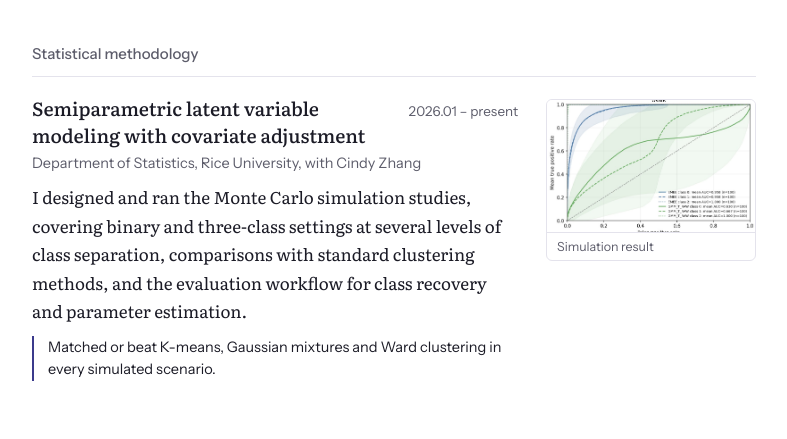
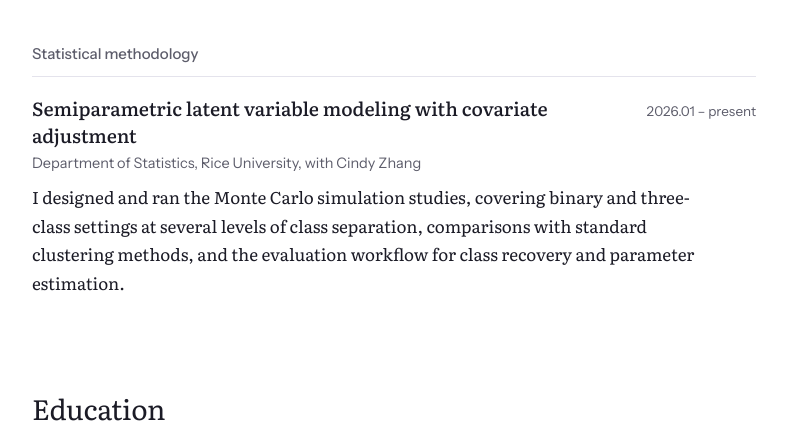
Before and after one commit to Jingrui-Wu/Jingrui-Wu.github.io, a plain HTML site: page index.html in a window 1280 px wide. Shown: the part 2929-3368 px from the top of the page, without its empty margins (412-1199 px from the left). Drawn offline with Linux system fonts and the light colour scheme.

Commit message:
Remove unpublished EMEE results and figure; public CV without unpublished numbers
Co-Authored-By: Claude Opus 5.5 <noreply@anthropic.com>
Claude-Session: https://claude.ai/code/session_01Ls5ijpVKJBaW1mN6mkWbP4

```diff
--- a/index.html
+++ b/index.html
@@ -410,14 +410,10 @@ dialog.viewer::backdrop { background: rgba(14, 14, 24, .82); }
     <div class="theme">
       <h3 class="theme-name">Statistical methodology</h3>
 
-      <article class="project has-fig">
-        <div class="body">
+      <article class="project">
         <div class="project-head"><h3>Semiparametric latent variable modeling with covariate adjustment</h3><span class="when">2026.01 – present</span></div>
         <p class="where">Department of Statistics, Rice University, with Cindy Zhang</p>
         <p class="desc">I designed and ran the Monte Carlo simulation studies, covering binary and three-class settings at several levels of class separation, comparisons with standard clustering methods, and the evaluation workflow for class recovery and parameter estimation.</p>
-        <p class="result">Matched or beat K-means, Gaussian mixtures and Ward clustering in every simulated scenario.</p>
-      </div>
-        <button class="thumb" type="button" data-src="assets/fig-emee.jpg" data-cap="Simulation result. Mean ROC curves, three classes, weak separation: EMEE (blue) vs. GMM (green)"><img src="assets/fig-emee.jpg" alt="Simulation result. Mean ROC curves, three classes, weak separation: EMEE (blue) vs. GMM (green)" loading="lazy"><span>Simulation result</span></button>
       </article>
     </div>
   </section>
```
Also changed, not shown: assets/fig-emee.jpg (deleted), 1 other file.
